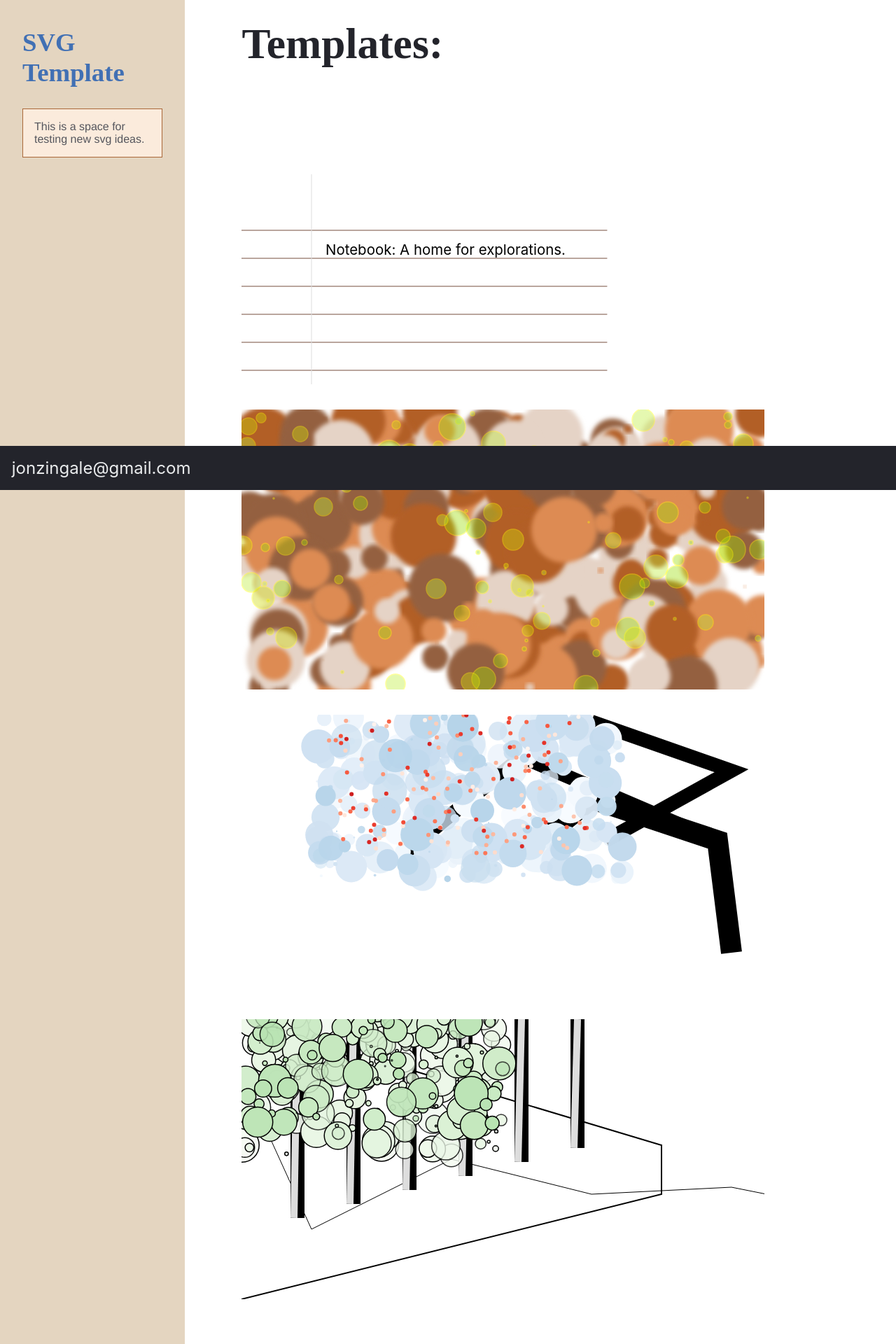
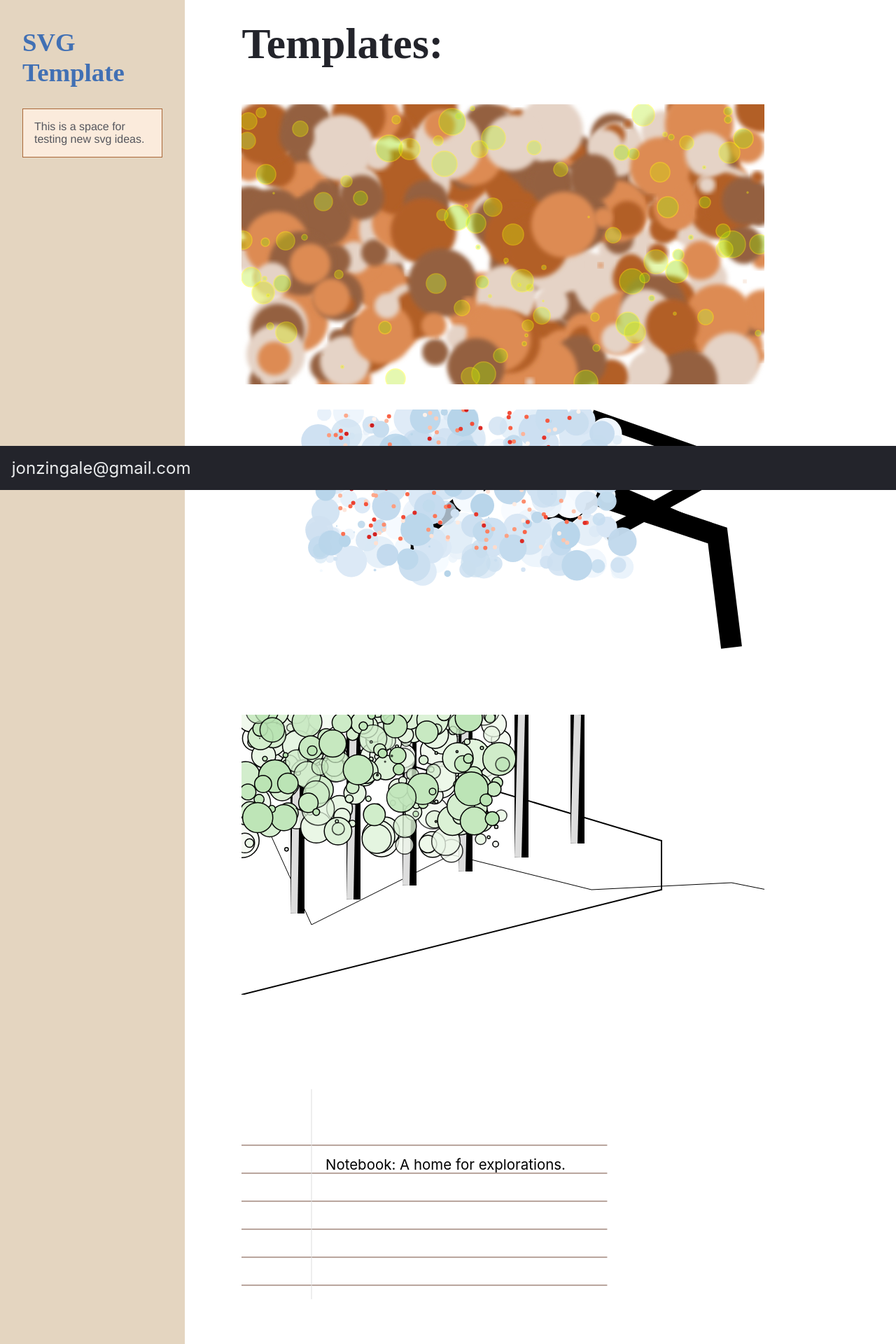
Before and after one commit to jonzingale/Website, a React (Create React App) app: page /svg-template in a window 1280 px wide. Shown: the part 100-2020 px from the top of the page at 70% size. Built offline with nearby package versions, Linux system fonts and the light colour scheme; a web font is replaced by a local one.

Commit message:
better ordering

```diff
--- a/src/pages/SvgTemplate.js
+++ b/src/pages/SvgTemplate.js
@@ -22,10 +22,10 @@ class SvgTemplate extends Component {
 
         <article>
           <h2 className='title'>Templates:</h2>
-            <Notebook />
             <BeanSoup />
             <PlumBlossom />
             <TreeTemplate1 />
+            <Notebook />
         </article>
 
         <aside className='sidebar-right'>.</aside>
```
